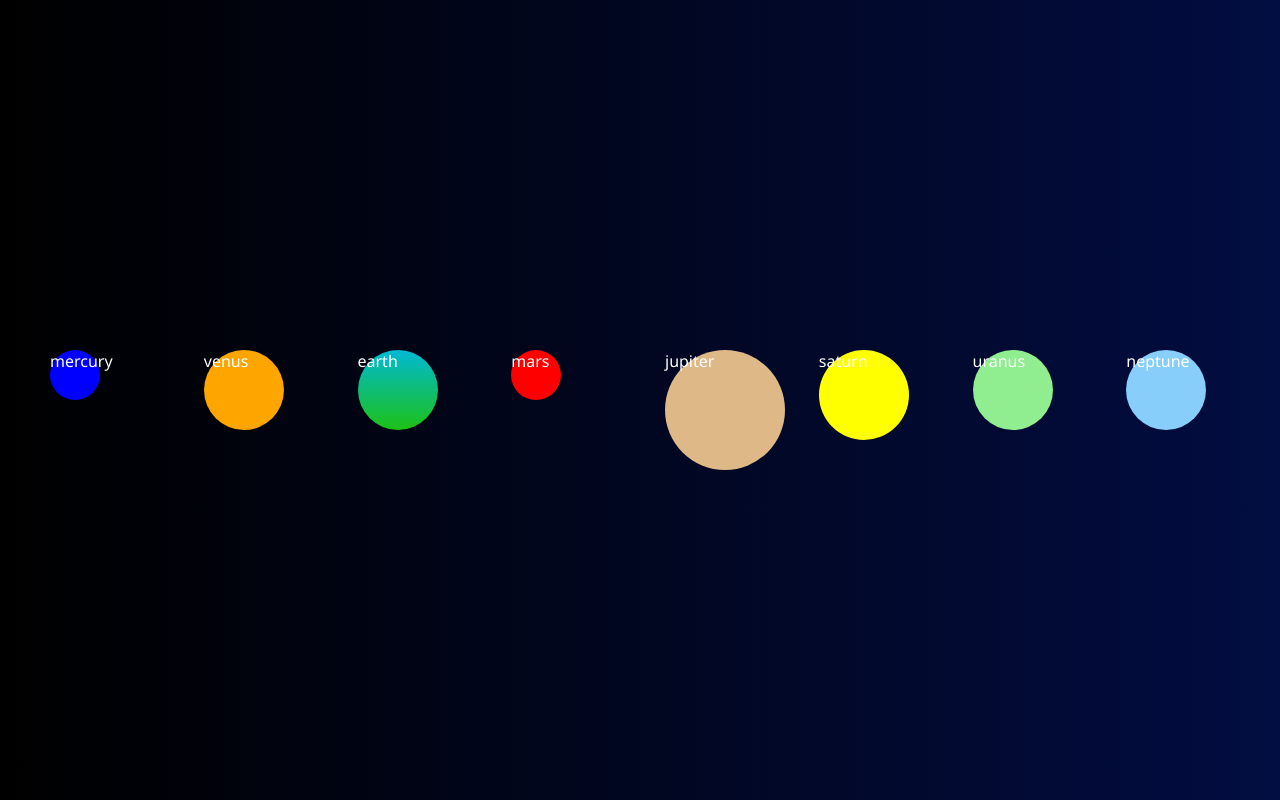
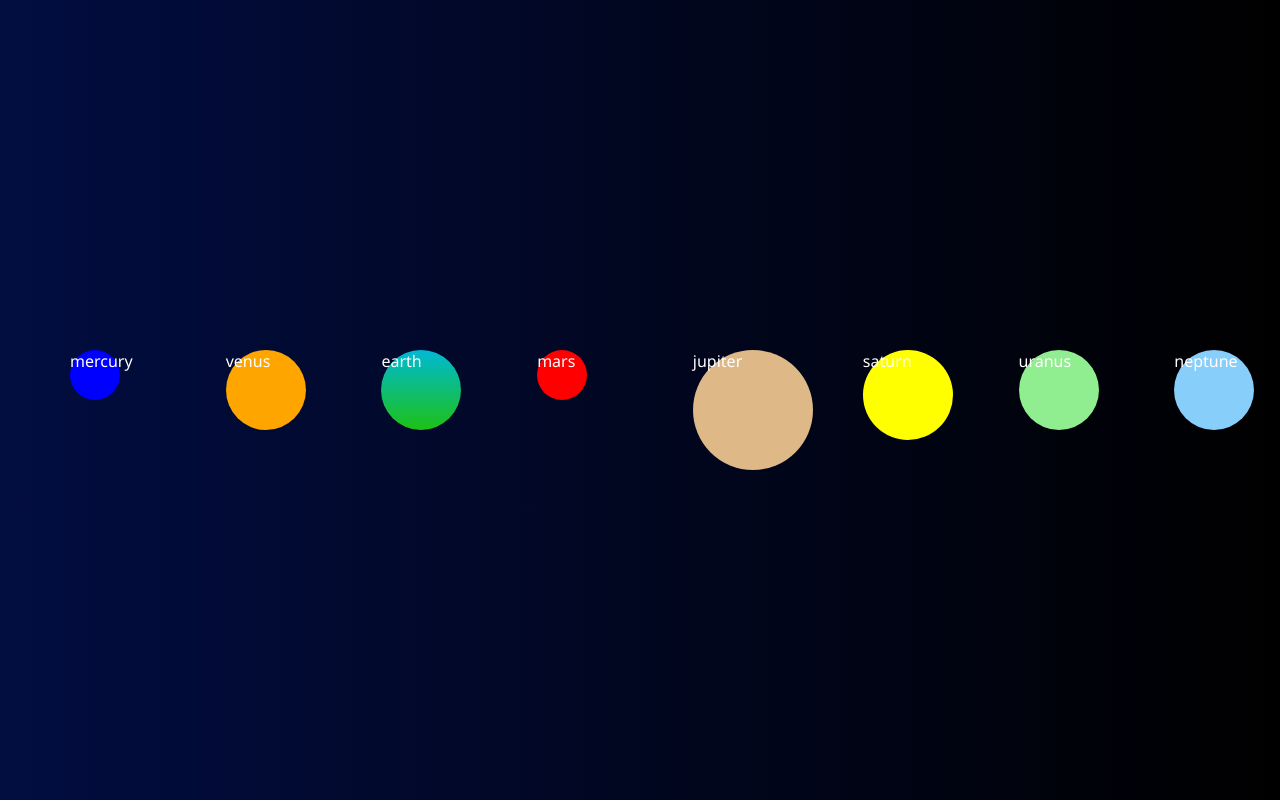
Before and after one commit to fatimaahmed14/Planet-Information-Page, a React (Create React App) app: page /planets in a window 1280 px wide. Shown: the top 800 px of the page. Built offline with nearby package versions, Linux system fonts and the light colour scheme; data requests are answered from the project's data file; the HTML template or start-up script is replaced by a standard one.

Commit message:
planet hover feature added + some styling changed

```diff
--- a/src/Styles.css
+++ b/src/Styles.css
@@ -42,13 +42,37 @@ a {
   color: white;
 }
 
+.venus:hover,
+.mars:hover,
+.mercury:hover,
+.earth:hover,
+.jupiter:hover,
+.saturn:hover,
+.neptune:hover,
+.uranus:hover {
+  color: yellow;
+  transform: scale(2);
+  transition: transform 330ms ease-in-out;
+}
+
+.venus,
+.mars,
+.mercury,
+.earth,
+.jupiter,
+.saturn,
+.neptune,
+.uranus {
+  margin-left: 50px;
+}
+
 .planets {
   height: 700px;
   display: grid;
   grid-template-columns: repeat(8, 1fr);
   font-family: "Segoe UI", Tahoma, Geneva, Verdana, sans-serif;
   font-weight: 500;
-  margin-left: 50px;
+  margin-left: 20px;
   margin-top: 350px;
 }
 .mercury {
@@ -63,6 +87,7 @@ a {
   height: 80px;
   background-color: orange;
   border-radius: 50%;
+  /* transition: transform 330ms ease-in-out; */
 }
 
 .earth {
--- a/src/index.css
+++ b/src/index.css
@@ -1,4 +1,4 @@
 body {
   margin: 0;
-  background-image: linear-gradient(to right, rgb(0, 0, 0), rgb(2, 13, 65));
+  background-image: linear-gradient(to left, rgb(0, 0, 0), rgb(2, 13, 65));
 }
```
